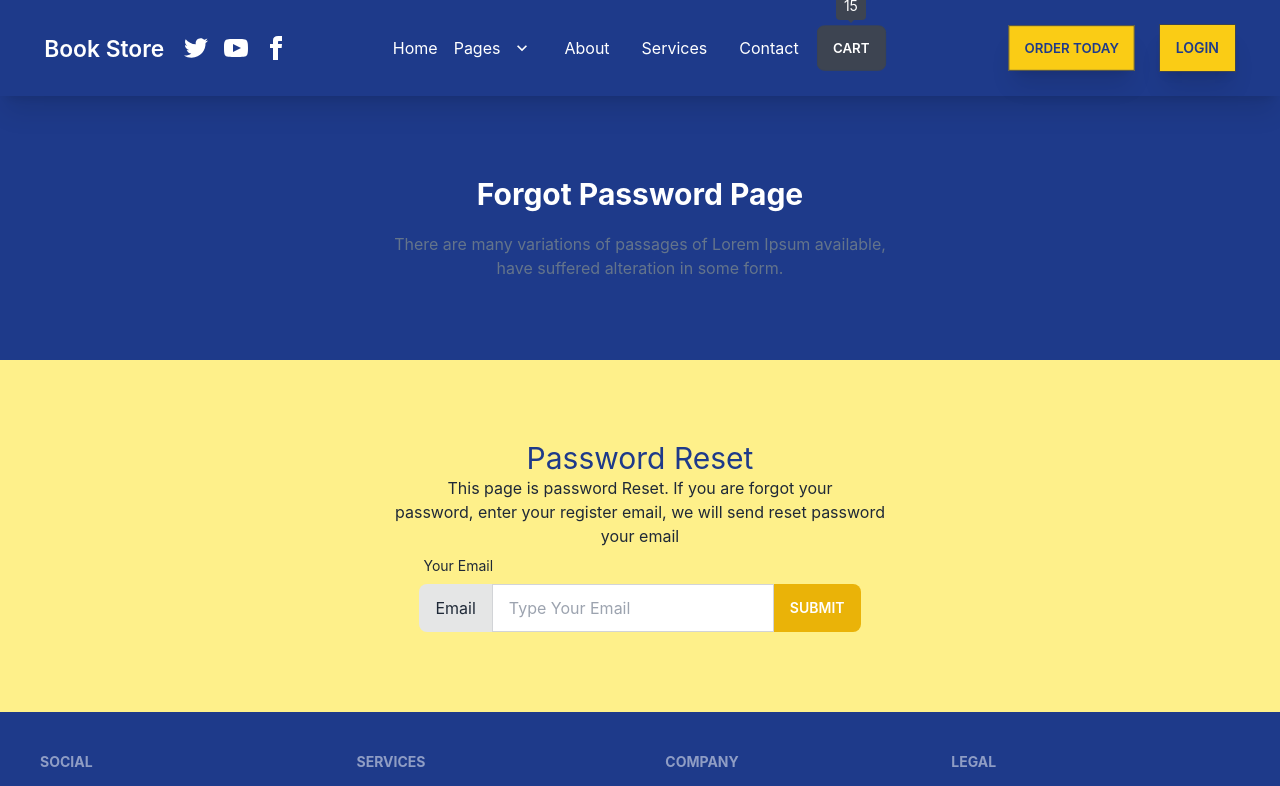
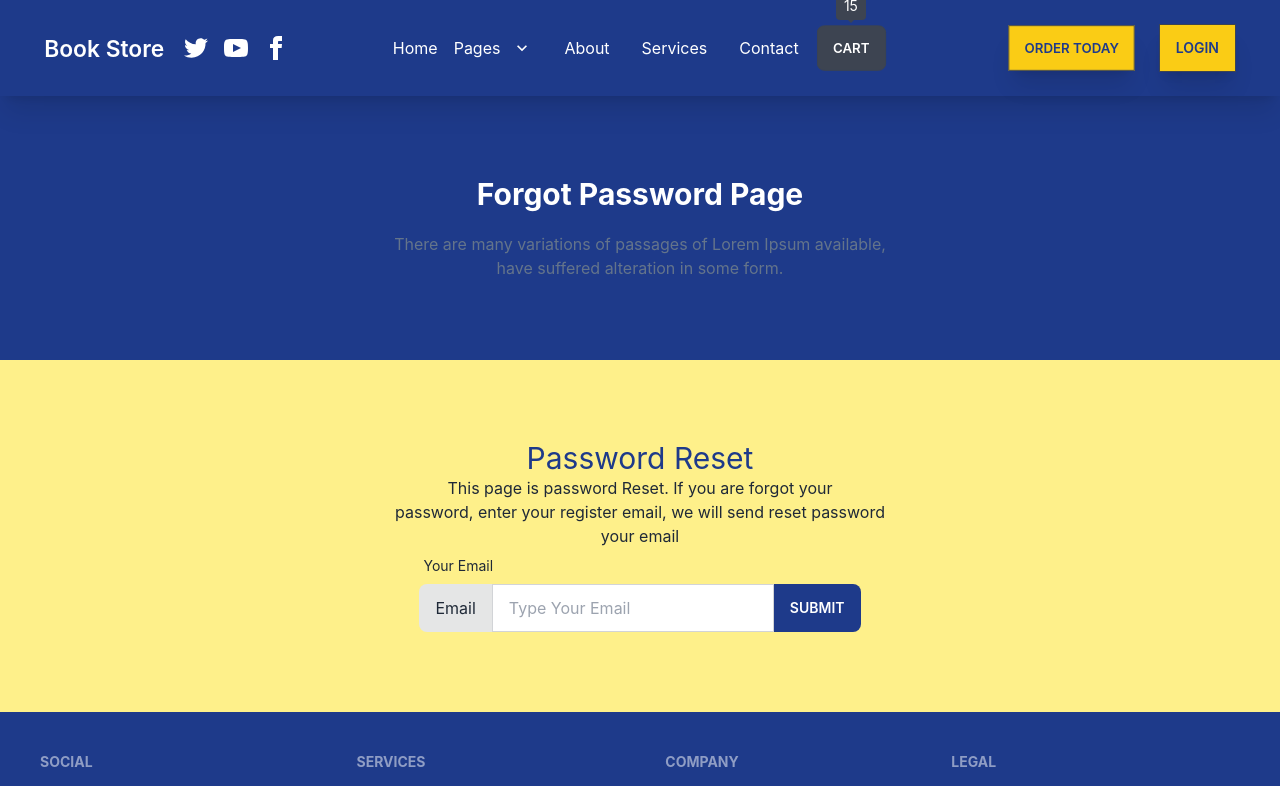
Before and after one commit to imashiqe/book-app, a React (Create React App) app: page /forgot in a window 1280 px wide. Shown: the top 786 px of the page. Built offline with nearby package versions, Linux system fonts and the light colour scheme.

Commit message:
submit button added

```diff
--- a/package.json
+++ b/package.json
@@ -10,6 +10,7 @@
     "@testing-library/react": "^13.4.0",
     "@testing-library/user-event": "^13.5.0",
     "daisyui": "^2.50.1",
+    "gsap": "^3.11.4",
     "react": "^18.2.0",
     "react-dom": "^18.2.0",
     "react-router-dom": "^6.8.1",
--- a/src/component/Forgot_password/Forgot_password.js
+++ b/src/component/Forgot_password/Forgot_password.js
@@ -21,7 +21,7 @@ const Forgot_password = () => {
   <label className="input-group">
     <span>Email</span>
     <input type="text" placeholder="Type Your Email" className="input input-bordered" />
-    <button className='btn bg-yellow-500 hover:text-yellow-500 lg:border-none hover:bg-white hover:border-yellow-500 hover:border-2'>Submit</button>
+    <button className='btn bg-blue-900 hover:text-yellow-500 lg:border-none hover:bg-white hover:border-yellow-500 hover:border-2'>Submit</button>
   </label>
 </div>
                          </div>
--- /dev/null
+++ b/src/component/Home/Banner/AnimatedTextBanner/AnimatedText.js
@@ -0,0 +1,11 @@
+import TextAnimation from "react-text-animations";
+
+const AnimatedText = () => {
+    return (
+        <TextAnimation.Slide target="Merciful" text={['Gracious', 'Peace', 'Knowing']}>
+            Allah is The Merciful
+        </TextAnimation.Slide>
+    )
+}
+
+export default AnimatedText;
```
Also changed, not shown: src/component/Home/Banner/Banner.js (+10 -2 lines), 1 other file (tests, documents, lock files or other folders).
